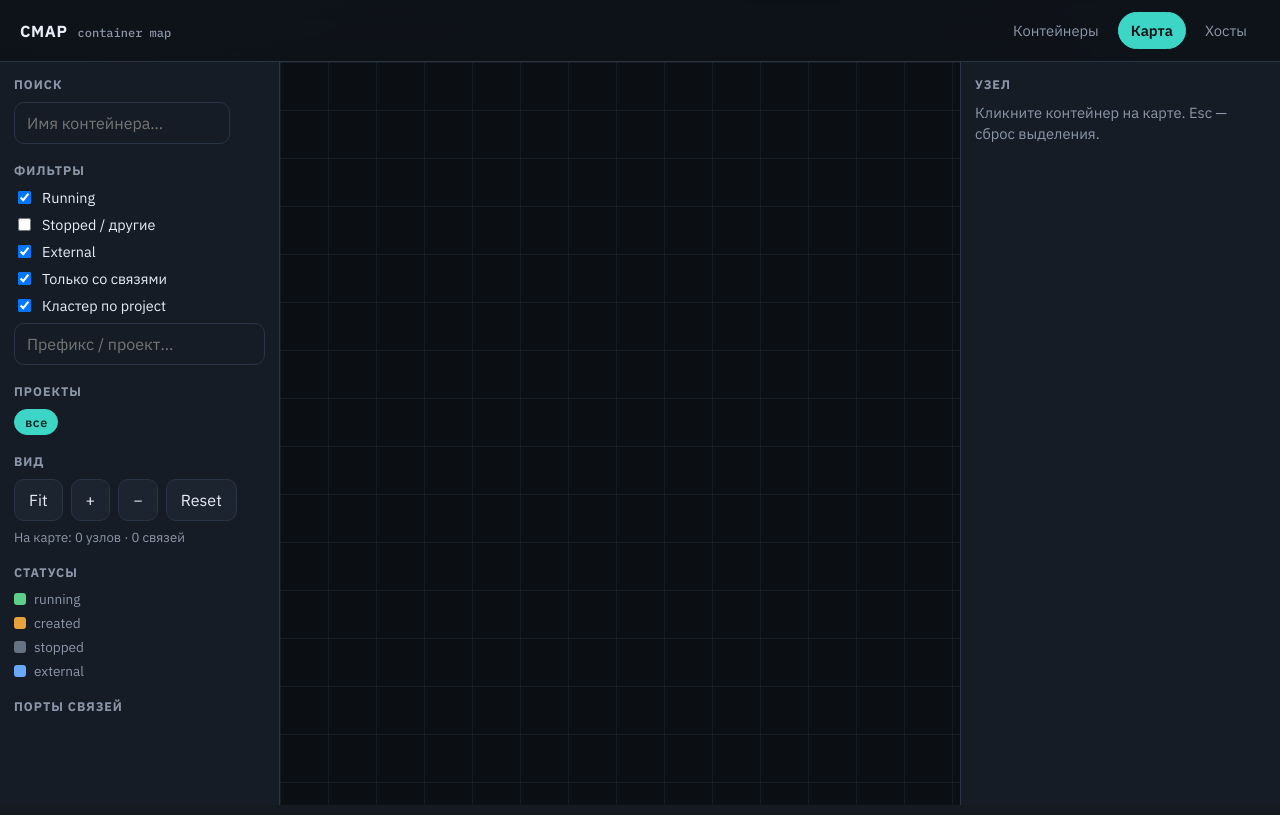
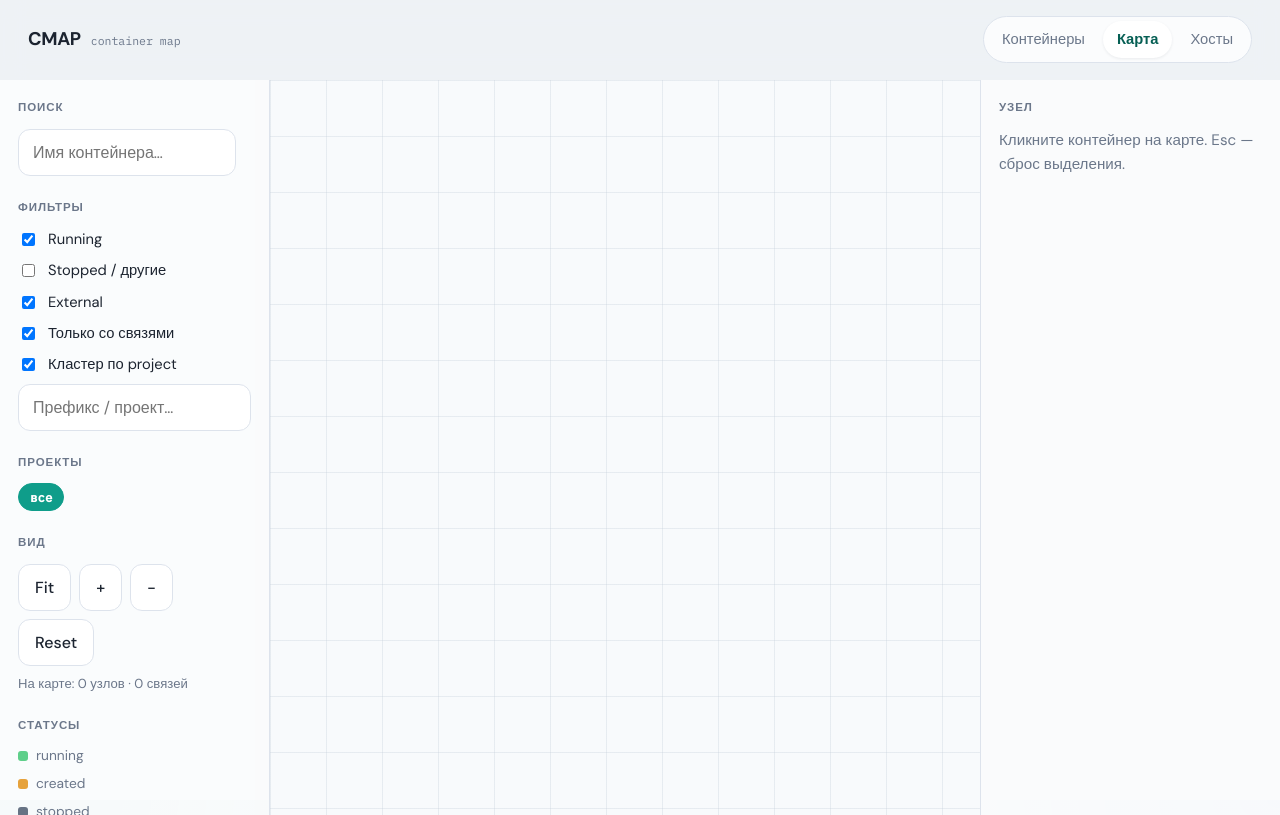
Before and after one commit to yurii-a-lebedev/cmap, a Flask app: page /map in a window 1280 px wide. Run offline with Flask 3, Linux system fonts and the light colour scheme; data comes from the database, SQL or seed files in the repository; data that the repository does not hold is empty.

Commit message:
lighten UI: airy theme and softer map chrome

```diff
--- a/app/static/graph.js
+++ b/app/static/graph.js
@@ -203,14 +203,14 @@ async function drawMap() {
         .attr("width", 36)
         .attr("height", 20)
         .attr("rx", 6)
-        .attr("fill", "#161c26")
-        .attr("stroke", portColors[parseInt(d.target_port, 10)] || "#666");
+        .attr("fill", "#ffffff")
+        .attr("stroke", portColors[parseInt(d.target_port, 10)] || "#9aa6b5");
       d3.select(this)
         .append("text")
         .attr("text-anchor", "middle")
         .attr("dy", "0.35em")
         .style("font-size", "11px")
-        .style("fill", "#e7edf6")
+        .style("fill", "#1c2430")
         .text(d.target_port);
     });
 
@@ -226,7 +226,7 @@ async function drawMap() {
     .attr("orient", "auto")
     .append("path")
     .attr("d", "M0,-5L10,0L0,5")
-    .attr("fill", "#8b97a8");
+    .attr("fill", "#9aa6b5");
   link.attr("marker-end", "url(#arrow)");
 
   const node = g
@@ -255,21 +255,21 @@ async function drawMap() {
     .attr("class", "node-circle")
     .attr("r", (d) => (d.state === "external" ? 18 : 22))
     .attr("fill", nodeColor)
-    .attr("stroke", (d) => (d.state === "external" ? "#6aa8ff" : "#2a3444"))
-    .attr("stroke-width", (d) => (d.state === "external" ? 2.5 : 1.5))
+    .attr("stroke", (d) => (d.state === "external" ? "#2f6fed" : "#c8d0dc"))
+    .attr("stroke-width", (d) => (d.state === "external" ? 2 : 1.25))
     .attr("stroke-dasharray", (d) => (d.state === "external" ? "4 3" : null));
 
   const label = node.append("g").attr("class", "node-label").attr("transform", "translate(0,34)");
   label
     .append("rect")
-    .attr("rx", 6)
-    .attr("fill", "rgba(14,18,24,0.88)")
-    .attr("stroke", "#2a3444");
+    .attr("rx", 7)
+    .attr("fill", "rgba(255,255,255,0.92)")
+    .attr("stroke", "#dde3ec");
   label
     .append("text")
     .attr("text-anchor", "middle")
     .attr("dy", "0.35em")
-    .style("fill", "#e7edf6")
+    .style("fill", "#1c2430")
     .style("font-size", "12px")
     .style("font-weight", "600")
     .text((d) => truncate(d.name, 20));
@@ -315,8 +315,8 @@ async function drawMap() {
     if (d.state === "running") return "#5ecf8a";
     if (d.state === "created") return "#e6a23c";
     if (d.state === "exited" || d.state === "stopped" || d.state === "dead") return "#667384";
-    if (d.state === "external") return "#1c2a44";
-    return "#3a4556";
+    if (d.state === "external") return "#dbe7ff";
+    return "#c5ced9";
   }
 
   function truncate(s, n) {
@@ -486,9 +486,9 @@ async function drawMap() {
       node
         .selectAll("circle")
         .attr("stroke", (d) =>
-          matches.includes(d) ? "#ff5a5a" : d.state === "external" ? "#6aa8ff" : "#2a3444"
+          matches.includes(d) ? "#c94444" : d.state === "external" ? "#2f6fed" : "#c8d0dc"
         )
-        .attr("stroke-width", (d) => (matches.includes(d) ? 3 : d.state === "external" ? 2.5 : 1.5));
+        .attr("stroke-width", (d) => (matches.includes(d) ? 3 : d.state === "external" ? 2 : 1.25));
       if (matches.length === 1) {
         focusNode(matches[0]);
         showDrawer(matches[0]);
@@ -498,8 +498,8 @@ async function drawMap() {
     } else {
       node
         .selectAll("circle")
-        .attr("stroke", (d) => (d.state === "external" ? "#6aa8ff" : "#2a3444"))
-        .attr("stroke-width", (d) => (d.state === "external" ? 2.5 : 1.5));
+        .attr("stroke", (d) => (d.state === "external" ? "#2f6fed" : "#c8d0dc"))
+        .attr("stroke-width", (d) => (d.state === "external" ? 2 : 1.25));
     }
   }
 
--- a/app/static/styles.css
+++ b/app/static/styles.css
@@ -1,21 +1,23 @@
-@import url("https://fonts.googleapis.com/css2?family=IBM+Plex+Mono:wght@400;500;600&family=IBM+Plex+Sans:wght@400;500;600;700&display=swap");
+@import url("https://fonts.googleapis.com/css2?family=DM+Sans:ital,opsz,wght@0,9..40,400;0,9..40,500;0,9..40,600;0,9..40,700;1,9..40,400&family=IBM+Plex+Mono:wght@400;500&display=swap");
 
 :root {
-  --bg: #0e1218;
-  --bg-elev: #161c26;
-  --bg-soft: #1c2430;
-  --line: #2a3444;
-  --text: #e7edf6;
-  --muted: #8b97a8;
-  --accent: #3dd6c6;
-  --accent-dim: #1f6f68;
-  --warn: #e6a23c;
-  --danger: #e85d5d;
-  --ok: #5ecf8a;
-  --ext: #6aa8ff;
-  --shadow: 0 12px 40px rgba(0, 0, 0, 0.35);
-  --radius: 12px;
-  --font: "IBM Plex Sans", sans-serif;
+  --bg: #eef2f6;
+  --bg-elev: #ffffff;
+  --bg-soft: #f7f9fc;
+  --line: #dde3ec;
+  --line-strong: #c8d0dc;
+  --text: #1c2430;
+  --muted: #6b778a;
+  --accent: #0f9d8a;
+  --accent-dim: #b7e6de;
+  --accent-ink: #065f54;
+  --warn: #c47d12;
+  --danger: #c94444;
+  --ok: #1f9a5b;
+  --ext: #2f6fed;
+  --shadow: 0 1px 2px rgba(28, 36, 48, 0.04), 0 8px 24px rgba(28, 36, 48, 0.04);
+  --radius: 16px;
+  --font: "DM Sans", sans-serif;
   --mono: "IBM Plex Mono", ui-monospace, monospace;
 }
 
@@ -27,10 +29,11 @@ html, body {
   min-height: 100%;
   font-family: var(--font);
   background:
-    radial-gradient(1200px 600px at 10% -10%, rgba(61, 214, 198, 0.08), transparent 55%),
-    radial-gradient(900px 500px at 100% 0%, rgba(106, 168, 255, 0.07), transparent 50%),
+    radial-gradient(900px 480px at 0% 0%, rgba(15, 157, 138, 0.07), transparent 55%),
+    radial-gradient(700px 420px at 100% 0%, rgba(47, 111, 237, 0.05), transparent 50%),
     var(--bg);
   color: var(--text);
+  line-height: 1.45;
 }
 
 a { color: var(--accent); text-decoration: none; }
@@ -45,11 +48,11 @@ a:hover { text-decoration: underline; }
   display: flex;
   align-items: center;
   justify-content: space-between;
-  gap: 16px;
-  padding: 12px 20px;
-  background: rgba(14, 18, 24, 0.88);
-  border-bottom: 1px solid var(--line);
-  backdrop-filter: blur(10px);
+  gap: 20px;
+  padding: 16px 28px;
+  background: rgba(238, 242, 246, 0.82);
+  border-bottom: 1px solid transparent;
+  backdrop-filter: blur(12px);
 }
 
 .brand {
@@ -57,41 +60,46 @@ a:hover { text-decoration: underline; }
   align-items: baseline;
   gap: 10px;
   font-weight: 700;
-  letter-spacing: 0.04em;
+  letter-spacing: -0.02em;
+  font-size: 1.15rem;
 }
 .brand span {
   font-family: var(--mono);
-  font-size: 0.75rem;
+  font-size: 0.72rem;
   color: var(--muted);
-  font-weight: 500;
+  font-weight: 400;
   letter-spacing: 0;
 }
 
 .nav {
   display: flex;
-  gap: 6px;
+  gap: 4px;
   flex-wrap: wrap;
+  padding: 4px;
+  background: rgba(255, 255, 255, 0.7);
+  border: 1px solid var(--line);
+  border-radius: 999px;
 }
 .nav a {
   color: var(--muted);
   text-decoration: none;
-  padding: 8px 12px;
+  padding: 8px 14px;
   border-radius: 999px;
-  border: 1px solid transparent;
   font-size: 0.92rem;
+  font-weight: 500;
   transition: 0.15s ease;
 }
-.nav a:hover { color: var(--text); background: var(--bg-soft); }
+.nav a:hover { color: var(--text); background: rgba(15, 157, 138, 0.08); text-decoration: none; }
 .nav a.active {
-  color: var(--bg);
-  background: var(--accent);
-  border-color: var(--accent);
+  color: var(--accent-ink);
+  background: #fff;
+  box-shadow: 0 1px 3px rgba(28, 36, 48, 0.08);
   font-weight: 600;
 }
 
 .page {
-  width: min(1100px, calc(100% - 32px));
-  margin: 24px auto 48px;
+  width: min(1120px, calc(100% - 48px));
+  margin: 36px auto 64px;
 }
 
 .page-head {
@@ -141,20 +151,20 @@ a:hover { text-decoration: underline; }
 .dot.warn { background: var(--warn); }
 .dot.danger { background: var(--danger); }
 .dot.info { background: var(--ext); }
-.dot.mute { background: #667384; }
+.dot.mute { background: #9aa6b5; }
 
 .input, select.input {
-  background: var(--bg-elev);
+  background: #fff;
   border: 1px solid var(--line);
   color: var(--text);
-  border-radius: 10px;
-  padding: 10px 12px;
+  border-radius: 12px;
+  padding: 11px 14px;
   font: inherit;
-  min-width: 180px;
+  min-width: 200px;
 }
 .input:focus, select.input:focus {
-  outline: 2px solid rgba(61, 214, 198, 0.35);
-  border-color: var(--accent-dim);
+  outline: 2px solid rgba(15, 157, 138, 0.22);
+  border-color: var(--accent);
 }
 
 .btn {
@@ -163,24 +173,25 @@ a:hover { text-decoration: underline; }
   justify-content: center;
   gap: 8px;
   border: 1px solid var(--line);
-  background: var(--bg-soft);
+  background: #fff;
   color: var(--text);
-  border-radius: 10px;
-  padding: 10px 14px;
+  border-radius: 12px;
+  padding: 11px 16px;
   font: inherit;
+  font-weight: 500;
   cursor: pointer;
   transition: 0.15s ease;
 }
-.btn:hover { border-color: var(--accent-dim); color: var(--accent); }
+.btn:hover { border-color: var(--line-strong); background: var(--bg-soft); }
 .btn-primary {
   background: var(--accent);
   border-color: var(--accent);
-  color: #062824;
+  color: #fff;
   font-weight: 600;
 }
-.btn-primary:hover { filter: brightness(1.05); color: #062824; }
-.btn-danger { color: #ffd0d0; border-color: #6b3030; }
-.btn-danger:hover { background: #3a1a1a; color: #fff; }
+.btn-primary:hover { filter: brightness(1.04); color: #fff; }
+.btn-danger { color: var(--danger); border-color: #efc4c4; background: #fff; }
+.btn-danger:hover { background: #fff5f5; }
 .btn[disabled] { opacity: 0.45; cursor: not-allowed; }
 
 .card {
@@ -285,18 +311,22 @@ tr:hover td { background: rgba(61, 214, 198, 0.04); }
   min-height: 1.2em;
 }
 
-/* Map layout */
-.map-app { height: 100vh; overflow: hidden; }
-.map-app .topbar { position: relative; }
+/* Map */
+.map-app { height: 100vh; overflow: hidden; background: var(--bg); }
+.map-app .topbar {
+  position: relative;
+  background: rgba(238, 242, 246, 0.9);
+}
 .map-layout {
-  height: calc(100vh - 57px);
+  height: calc(100vh - 65px);
   display: grid;
-  grid-template-columns: 280px 1fr 320px;
+  grid-template-columns: 270px 1fr 300px;
+  gap: 0;
 }
 .map-side, .map-drawer {
-  background: var(--bg-elev);
+  background: rgba(255, 255, 255, 0.72);
   border-right: 1px solid var(--line);
-  padding: 14px;
+  padding: 20px 18px;
   overflow: auto;
 }
 .map-drawer {
@@ -304,20 +334,21 @@ tr:hover td { background: rgba(61, 214, 198, 0.04); }
   border-left: 1px solid var(--line);
 }
 .map-side h3, .map-drawer h3 {
-  margin: 0 0 10px;
-  font-size: 0.78rem;
+  margin: 0 0 12px;
+  font-size: 0.72rem;
   text-transform: uppercase;
   letter-spacing: 0.08em;
   color: var(--muted);
+  font-weight: 600;
 }
-.map-side .block { margin-bottom: 18px; }
+.map-side .block { margin-bottom: 24px; }
 .map-canvas {
   position: relative;
   background:
-    linear-gradient(rgba(42, 52, 68, 0.35) 1px, transparent 1px),
-    linear-gradient(90deg, rgba(42, 52, 68, 0.35) 1px, transparent 1px),
-    #0b0f14;
-  background-size: 48px 48px;
+    linear-gradient(rgba(200, 208, 220, 0.35) 1px, transparent 1px),
+    linear-gradient(90deg, rgba(200, 208, 220, 0.35) 1px, transparent 1px),
+    #f8fafc;
+  background-size: 56px 56px;
 }
 .map-canvas svg { width: 100%; height: 100%; display: block; cursor: grab; }
 .map-canvas svg:active { cursor: grabbing; }
@@ -327,50 +358,50 @@ tr:hover td { background: rgba(61, 214, 198, 0.04); }
   align-items: center;
   gap: 8px;
   color: var(--muted);
-  font-size: 0.85rem;
-  margin: 6px 0;
+  font-size: 0.86rem;
+  margin: 8px 0;
 }
 .swatch {
-  width: 12px; height: 12px; border-radius: 3px; flex: 0 0 auto;
+  width: 10px; height: 10px; border-radius: 3px; flex: 0 0 auto;
 }
-.filter-row { display: grid; gap: 8px; }
+.filter-row { display: grid; gap: 10px; }
 .filter-row label {
   display: flex;
   align-items: center;
-  gap: 8px;
+  gap: 10px;
   color: var(--text);
-  font-size: 0.9rem;
+  font-size: 0.92rem;
 }
 .zoom-row { display: flex; gap: 8px; flex-wrap: wrap; }
-.drawer-empty { color: var(--muted); font-size: 0.92rem; line-height: 1.45; }
-.drawer-kv { display: grid; gap: 8px; }
+.drawer-empty { color: var(--muted); font-size: 0.95rem; line-height: 1.55; }
+.drawer-kv { display: grid; gap: 10px; }
 .drawer-kv div {
-  padding: 10px;
-  border-radius: 10px;
+  padding: 12px 14px;
+  border-radius: 12px;
   background: var(--bg-soft);
   border: 1px solid var(--line);
 }
-.drawer-kv dt { color: var(--muted); font-size: 0.75rem; margin-bottom: 4px; }
-.drawer-kv dd { margin: 0; font-family: var(--mono); font-size: 0.84rem; word-break: break-all; }
+.drawer-kv dt { color: var(--muted); font-size: 0.72rem; margin-bottom: 4px; text-transform: uppercase; letter-spacing: 0.04em; }
+.drawer-kv dd { margin: 0; font-family: var(--mono); font-size: 0.84rem; word-break: break-all; color: var(--text); }
 
 .project-chips {
   display: flex;
   flex-wrap: wrap;
-  gap: 6px;
+  gap: 8px;
 }
 .project-chip {
   border: 1px solid var(--line);
-  background: var(--bg-soft);
+  background: #fff;
   color: var(--muted);
   border-radius: 999px;
-  padding: 4px 10px;
+  padding: 5px 11px;
   font-size: 0.78rem;
   font-family: var(--mono);
   cursor: pointer;
 }
-.project-chip:hover { color: var(--text); border-color: var(--accent-dim); }
+.project-chip:hover { color: var(--text); border-color: var(--line-strong); }
 .project-chip.active {
-  color: #062824;
+  color: #fff;
   background: var(--accent);
   border-color: var(--accent);
   font-weight: 600;
```
Also changed, not shown: other parts of app/static/styles.css (+55 -38 lines).
